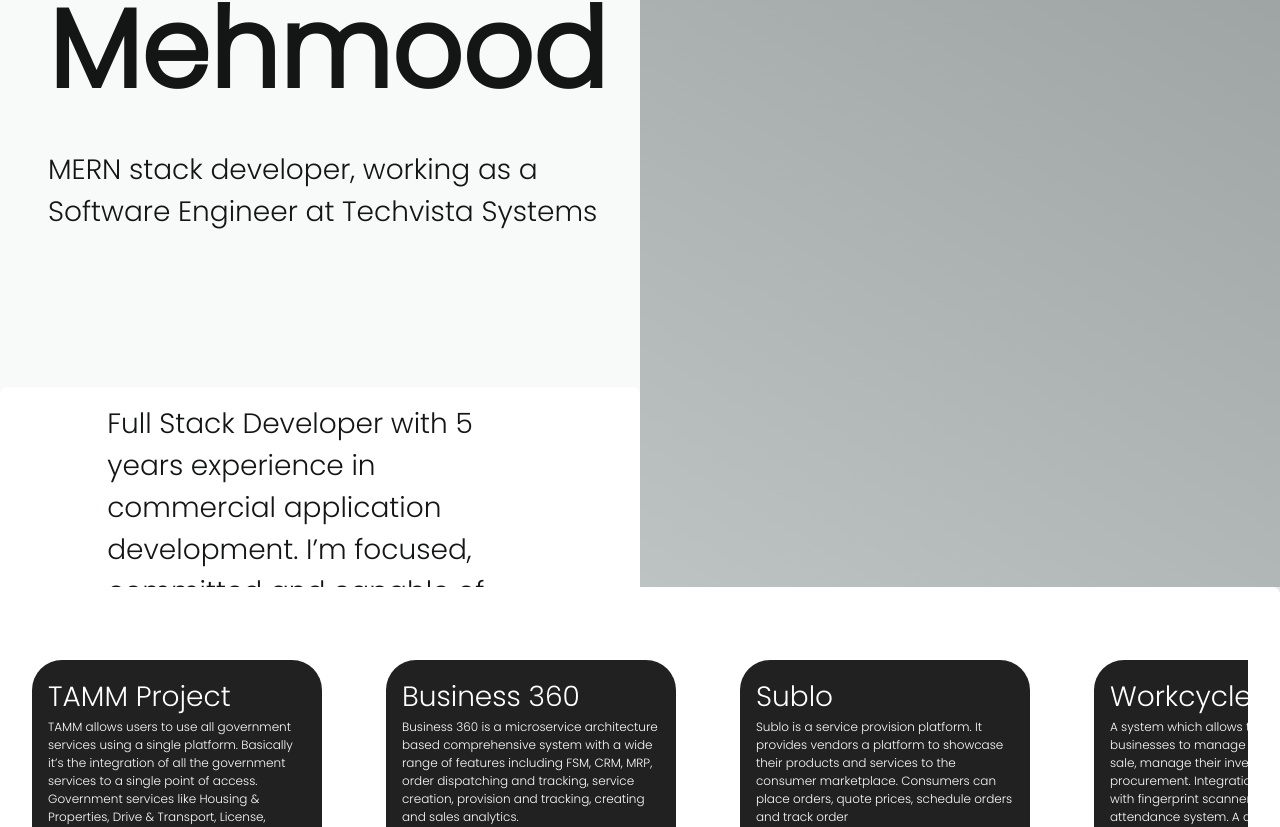
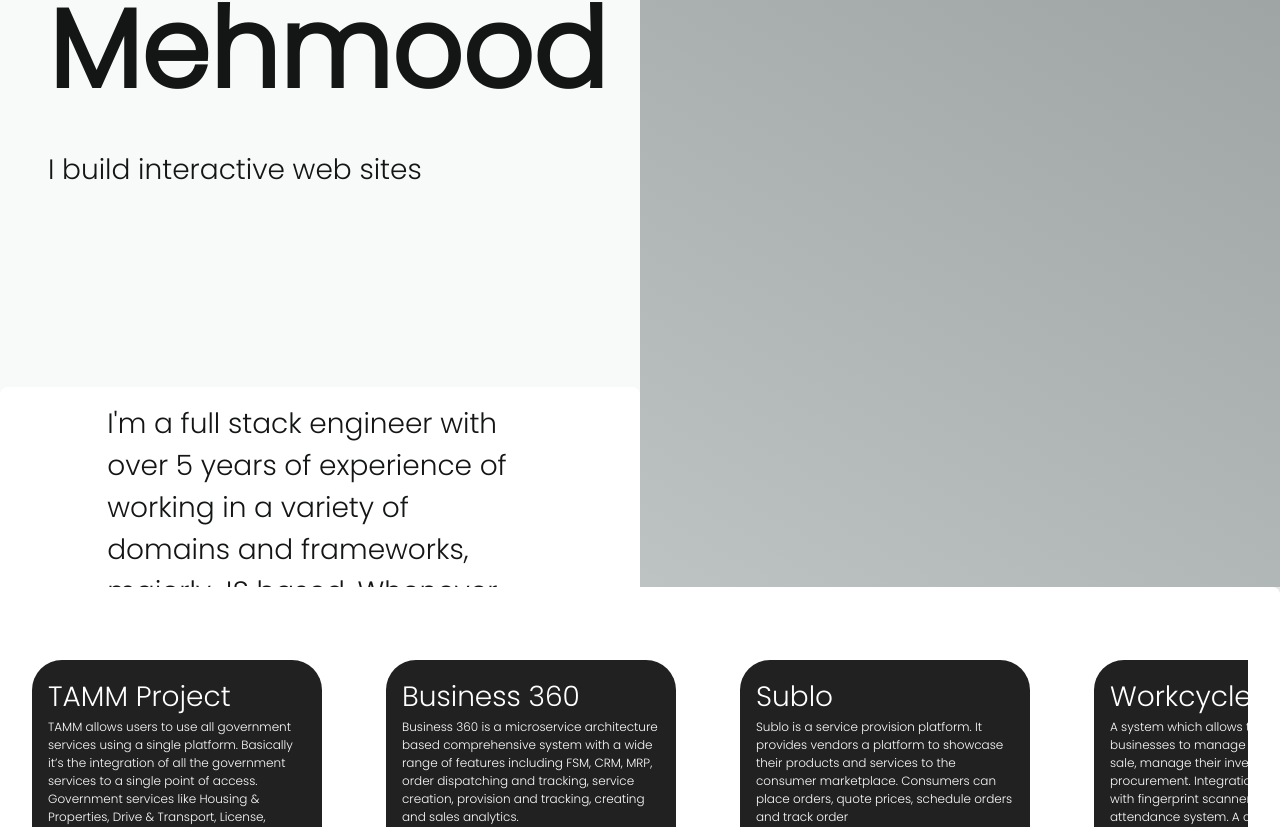
Before and after one commit to dork7/cv, a React (Vite) app: page / in a window 1280 px wide. Shown: the part 213-1040 px from the top of the page. Built offline with nearby package versions, Linux system fonts and the light colour scheme.

Commit message:
restructuring

```diff
--- a/src/components/About/about.styles.css
+++ b/src/components/About/about.styles.css
@@ -28,3 +28,7 @@
 .experience-section .card p {
     margin: 0;
 }
+
+.about-container .section>p {
+    /* font-size: 1.2rem; */
+}
--- a/src/components/About/index.jsx
+++ b/src/components/About/index.jsx
@@ -1,13 +1,14 @@
 import React from 'react'
 import './about.styles.css'
 const AboutComponent = ({ userData }) => {
-    const { aboutMe, experience } = userData
+    const { aboutMe, aboutMe2, experience } = userData
     return (
         <div className='about-container'>
             <div className="section">
-                <div>
+                <p>
                     {aboutMe}
-                </div>
+
+                </p>
                 <div className='experience-section'>
                     {
                         experience.map(({
--- /dev/null
+++ b/src/components/Footer/footer.styles.css
@@ -0,0 +1,3 @@
+.footer-container {
+    display: flex;
+}
--- /dev/null
+++ b/src/components/Footer/index.jsx
@@ -0,0 +1,16 @@
+import React from 'react'
+
+const Footer = () => {
+    return (
+        <div className='footer-container'>
+            <p>
+                © 2022, All rights reserved
+            </p>
+            <p >
+                If it's working, do not touch it
+            </p>
+        </div>
+    )
+}
+
+export default Footer
--- a/src/components/Projects/ProjectCard.component.jsx
+++ b/src/components/Projects/ProjectCard.component.jsx
@@ -1,5 +1,4 @@
 import React from 'react'
-import './project-card.styles.css'
 const ProjectCardComponent = ({ project }) => {
     const { name, description, link } = project
     return (
--- a/src/components/Projects/ProjectCards.jsx
+++ b/src/components/Projects/ProjectCards.jsx
@@ -1,12 +1,14 @@
+import { Flex } from '@chakra-ui/react'
 import React from 'react'
+import { useUserDataSet } from '../../hooks/useUserDataSet'
 import ProjectCardComponent from './ProjectCard.component'
-import { Flex } from '@chakra-ui/react'
-import { useUserDataSet } from '../../hooks/useUserDataSet'
+import './project-card.styles.css'
 
 const ProjectCards = ({ projects }) => {
     const userData = useUserDataSet()
     return (
-        <Flex gap='4rem' overflowY={"scroll"} marginX={"2rem"} alignItems={"center"} height="100%">
+
+        <div className='project-container' >
             {
                 projects?.map((project, idx) => {
                     return (<ProjectCardComponent key={idx} {...{ project }} />
@@ -14,7 +16,8 @@ const ProjectCards = ({ projects }) => {
                 })
             }
 
-        </Flex >
+        </div >
+
     )
 }
 
--- a/src/components/Projects/project-card.styles.css
+++ b/src/components/Projects/project-card.styles.css
@@ -15,3 +15,12 @@
     font-size: 12px;
     margin-bottom: 22px;
 }
+
+.project-container {
+    gap: 4rem;
+    overflow-y: scroll;
+    margin-inline: 2rem;
+    align-items: center;
+    height: 100%;
+    display: flex;
+}
--- a/src/components/Skills/skills.styles.css
+++ b/src/components/Skills/skills.styles.css
@@ -5,4 +5,5 @@
     flex-wrap: wrap;
     gap: 2px;
     height: 100%;
+    padding: 2rem;
 }
--- a/src/dataSet.json
+++ b/src/dataSet.json
@@ -6,7 +6,8 @@
   "city": "Abu dhabi",
   "country": "UAE",
   "phone": "Phone | +923455293564 | +971562737710",
-  "description": "MERN stack developer, working as a Software Engineer at Techvista Systems",
+  "_description": "MERN stack developer, working as a Software Engineer at Techvista Systems",
+  "description": "I build interactive web sites",
   "profileImage": "https://media.licdn.com/dms/image/C4D03AQF1F6OPm1EQag/profile-displayphoto-shrink_400_400/0/1520105306337?e=1686787200&v=beta&t=kbL0IzX2BJLIKAPUYi5Umu-a90LRWTR1pyb6_vI0Vxg",
   "links": {
     "facebook": "#",
@@ -15,7 +16,8 @@
     "github": "https://github.com/dork7"
   },
   "_aboutMe": "Developer with 5 years experience in developing PWA . Interested in the job where I can learn new technology stacks and enhance my skill set",
-  "aboutMe": "Full Stack Developer with 5 years experience in commercial application development. I’m focused, committed and capable of learning new technology stacks.",
+  "__aboutMe": "Full Stack Developer with 5 years experience in commercial application development. I’m focused, committed and capable of learning new technology stacks.",
+  "aboutMe": "I'm a full stack engineer with over 5 years of experience of working in a variety of domains and frameworks, majorly JS based. Whenever possible, I also apply my passion for exploring Node.js and Modern Javascript Library and Frameworks like React.js and Next.js",
   "resumeLink": "https://docs.google.com/document/d/10TQW5DFaCBblLXA0mmYlnJmzKexGyATfWRC6IUorYS4/edit?usp=sharing",
   "education": [
     {
@@ -56,6 +58,7 @@
   ],
   "skills": [
     "JavaScript",
+    "Typescript",
     "Express",
     "ReactJs",
     "NextJs",
@@ -67,6 +70,7 @@
     "Google Maps",
     "Full Calendar",
     "PubNub",
+    "camunda",
     "framer-motion",
     "Chakra-Ui",
     "Ant Design",
@@ -76,16 +80,17 @@
     "Agenda-JS",
     "Restful api",
     "Storybook",
+    "JSON",
     "C/C++",
     "Qt",
     "QGIS",
-    "GDAL",
     "Mongodb",
+    "Redis",
     "MySQL",
     "SQLite",
-    "Redis",
     "Ubuntu",
     "Raspbian",
+    "kibana",
     "L4T",
     "Jira",
     "Trello",
--- a/src/pages/CV.jsx
+++ b/src/pages/CV.jsx
@@ -5,6 +5,7 @@ import useIntersectionObserver from './../hooks/useIntersectionObserver';
 import MediaCard from '../components/Media';
 import SkillsComponent from '../components/Skills';
 import AboutComponent from '../components/About';
+import Footer from '../components/Footer';
 const CVPage = () => {
 
     const userData = useUserDataSet()
@@ -24,6 +25,8 @@ const CVPage = () => {
                 <div data-section id="section-3" ref={setSectionRef(2)}>
                     <ProjectCards  {...{ projects }} />
                 </div>
+                {/* <div data-section id="section-4" ref={setSectionRef(3)}>
+                </div> */}
             </div>
 
 
@@ -59,6 +62,9 @@ const CVPage = () => {
                 <div data-section-to-show="section-3" ref={setRef(3)}
                 ></div>
             </section>
+            {/* <section className="full-screen-section">
+                <div data-section-to-show="section-4" ref={setRef(4)}></div>
+            </section> */}
         </>
     )
 }
```
